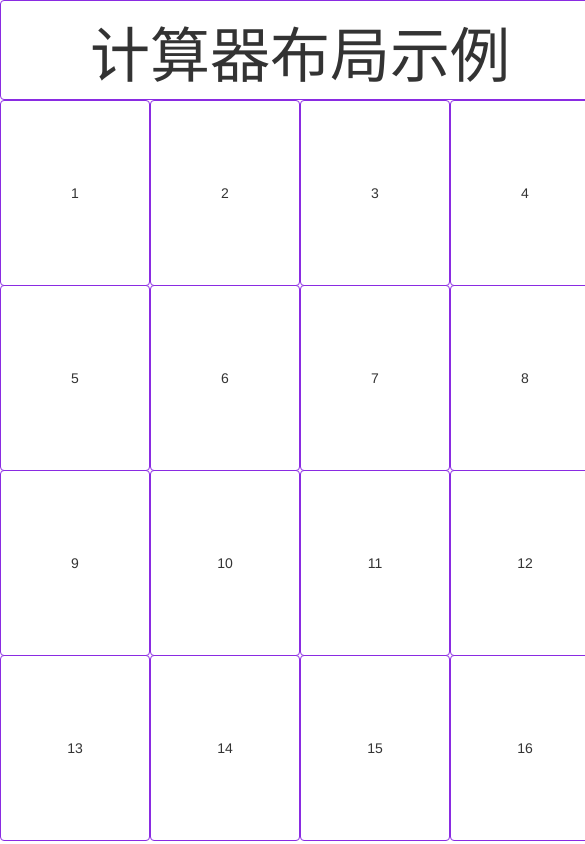
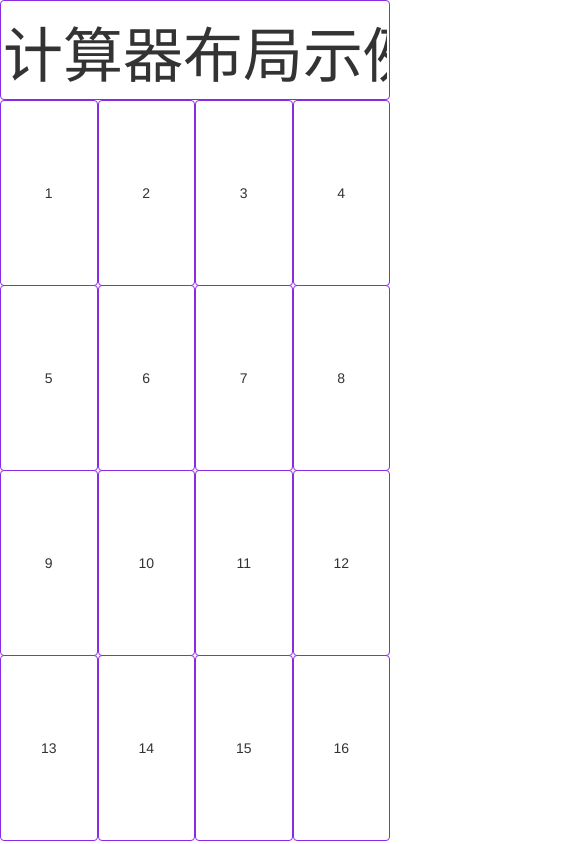
Before and after one commit to Donny2333/calculator, a website: page index.html in a window 390 px wide. Shown: the whole page, 585 px wide, since content can reach past the window. Drawn offline with nearby package versions, Linux system fonts and the light colour scheme.

Commit message:
simple media query

```diff
--- a/css/style.css
+++ b/css/style.css
@@ -6,7 +6,13 @@ html, body {
 .calculator {
     margin: 0 auto;
     height: 100%;
-    width: 600px;
+    width: 800px;
+}
+
+@media (max-width: 600px) {
+    .calculator {
+        width: 100%;
+    }
 }
 
 .calculator > .result {
```
Also changed, not shown: index.html (+6 -6 lines).
